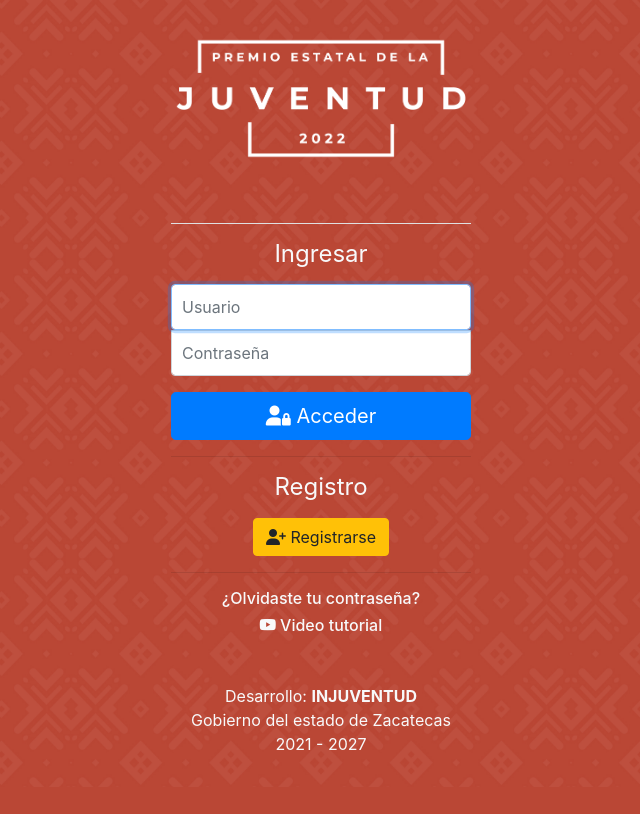
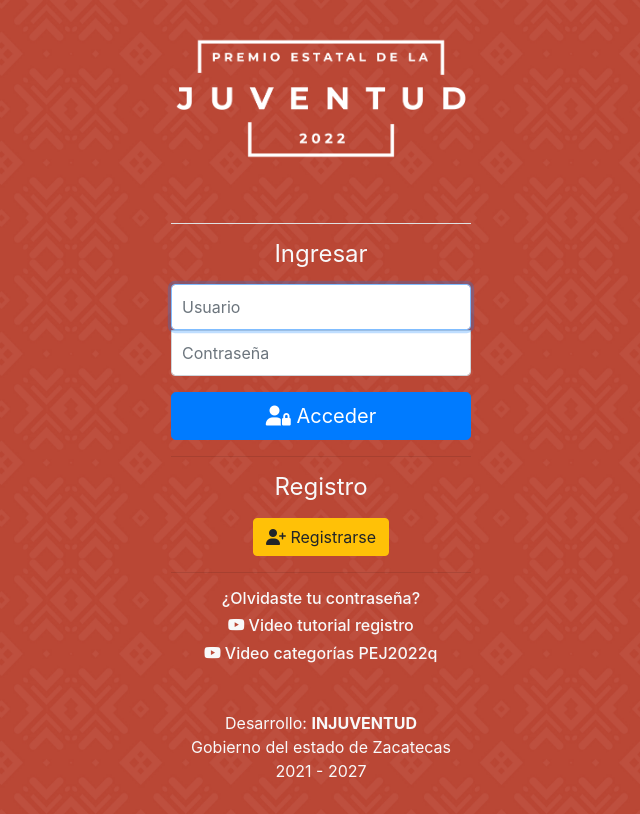
Before and after one commit to jesusrlv/PEJ2022, a PHP site: page / in a window 1280 px wide. Shown: the part 41-855 px from the top of the page, without its empty margins (319-959 px from the left). Before the commit the page ends 791 px from the top, so only its background shows below. Run offline with PHP 8.4, Linux system fonts and the light colour scheme; some libraries are stand-ins or nearby versions.

Commit message:
links actualizados

```diff
--- a/index.php
+++ b/index.php
@@ -95,7 +95,8 @@ background-size: 500px 300px;">
   <button type="button" class="btn btn-warning" data-toggle="modal" data-target="#exampleModal"><i class="fas fa-user-plus"></i> Registrarse</button><!-- convocatoria cerrada -->
   <hr>
   <h6 class="text-light"><a href="email/index.php" class="text-light" style="text-decoration:none;"> ¿Olvidaste tu contraseña?</a></h6> <!-- convocatoria cerrada -->
-  <h6 class="text-light"><a href="" target="_blank" class="text-light" style="text-decoration:none;"><i class="bi bi-youtube"></i> Video tutorial</a></h6> <!-- convocatoria cerrada -->
+  <h6 class="text-light"><a href="https://youtu.be/dO-Yt-k5L3s" target="_blank" class="text-light" style="text-decoration:none;"><i class="bi bi-youtube"></i> Video tutorial registro</a></h6> <!-- convocatoria cerrada -->
+  <h6 class="text-light"><a href="https://youtu.be/PAGe953Wvjo" target="_blank" class="text-light" style="text-decoration:none;"><i class="bi bi-youtube"></i> Video categorías PEJ2022q</a></h6> <!-- convocatoria cerrada -->
   <!-- convocatoria cerrada -->
   <p></p>
   <p class="mt-5 mb-3 text-light"> Desarrollo: <strong>INJUVENTUD</strong><br>Gobierno del estado de Zacatecas<br>2021 - 2027</p>
```
